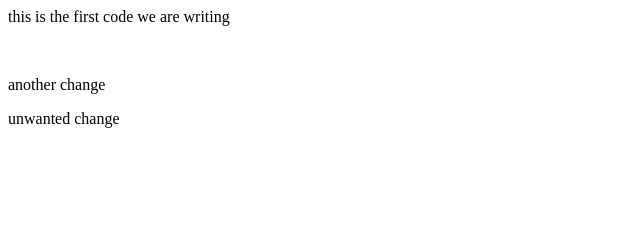
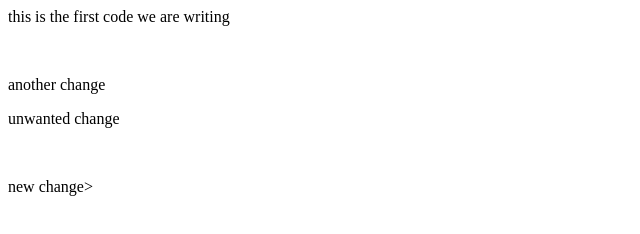
Before and after one commit to tryuser1003/gitdemo, a plain HTML site: page git-hands-on/index.html in a window 1280 px wide. Shown: the whole page, without its empty margins (0-640 px from the left). Drawn offline with Linux system fonts and the light colour scheme.

Commit message:
feature1

```diff
--- a/git-hands-on/index.html
+++ b/git-hands-on/index.html
@@ -2,3 +2,5 @@
 <br />
 <p>another change</p>
 <p>unwanted change</p>
+</br>
+<p> new change></p>
```
